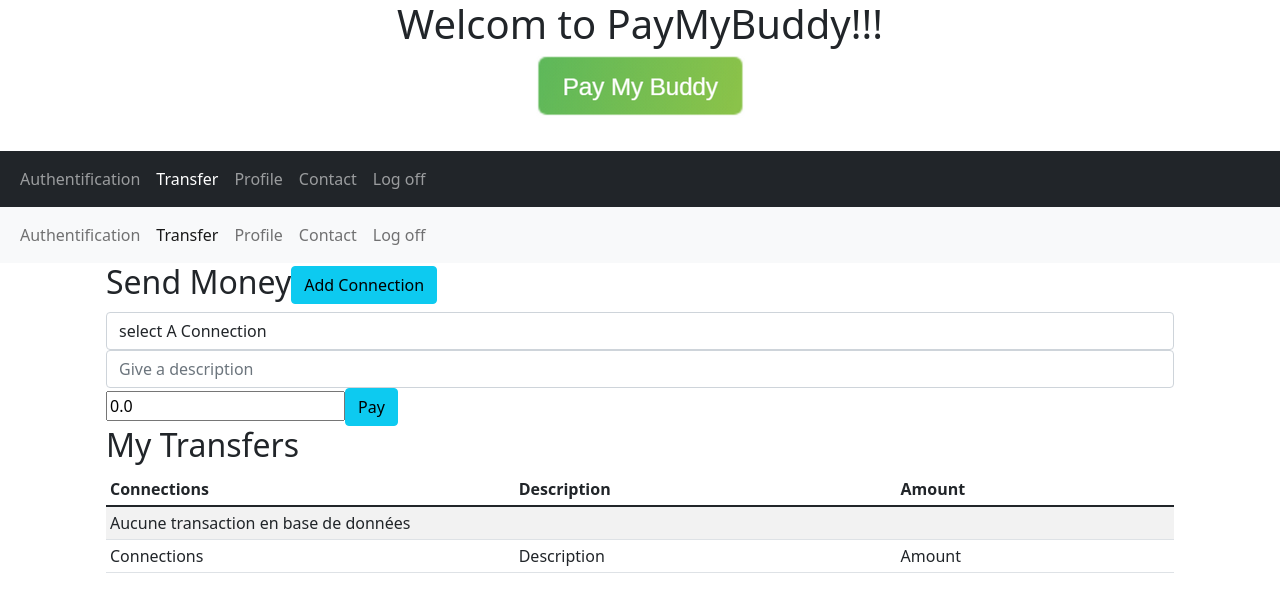
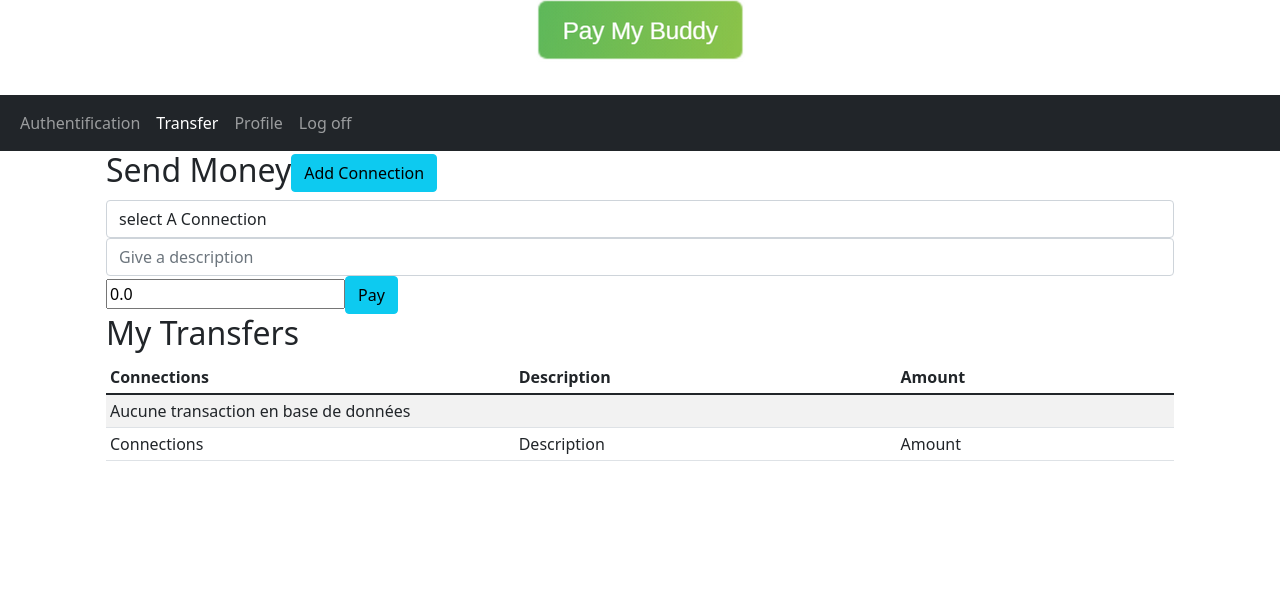
Before and after one commit to PascalChatard/angular_paymybuddy, an Angular app: page / in a window 1280 px wide. Both pictures are taken after a click on the button "Sign in". Shown: the top 612 px of the page. Built offline with nearby package versions, Linux system fonts and the light colour scheme.

Commit message:
Correctif reroutage logoff

```diff
--- a/src/app/app-routing.module.ts
+++ b/src/app/app-routing.module.ts
@@ -9,6 +9,7 @@ import { AuthGuard } from './services/auth-gaurd.service';
 const routes: Routes = [
   { path: 'login', component: LoginComponent },
   { path: 'logoff', component: LogoffComponent },
+  { path: 'profile', redirectTo: 'not-found'},
   { path: 'account', canActivate: [AuthGuard], component: AccountComponent},
   { path: 'account/:id', canActivate: [AuthGuard], component: AccountComponent},
   { path: 'account/connection', component: LoginComponent},
--- a/src/app/app.component.html
+++ b/src/app/app.component.html
@@ -1,37 +1,27 @@
 
 <div class="container-fluid text-center">
+  <div *ngIf="!isUserLogged()">
     <h1>
         Welcom to {{title}}!!!
     </h1>
+  </div>
     <!-- Icone PayMyBuddy -->
     <img class="img-fluid" src="../../assets/icone.png" style="margin-bottom: 2rem;" *ngIf="isUserLogged()"/>
 </div>
 
-<nav class="navbar navbar-expand-lg navbar-dark bg-dark">
+<nav class="navbar navbar-expand-lg navbar-dark bg-dark" *ngIf="isUserLogged()">
   <!-- Navbar content -->
   <div class="container-fluid">
     <ul class="nav navbar-nav">
       <li> <a class="nav-link" routerLink="login" routerLinkActive="active">Authentification</a> </li>
       <li> <a class="nav-link" routerLink="account" routerLinkActive="active">Transfer</a> </li>
-      <li> <a class="nav-link" >Profile</a> </li>
-      <li> <a class="nav-link" >Contact</a> </li>
+      <li> <a class="nav-link" routerLink="profile" routerLinkActive="active">Profile</a> </li>
       <li> <a class="nav-link" routerLink="logoff" routerLinkActive="active">Log off</a> </li>
     </ul>
   </div>
 
 </nav>
 
-<nav class="navbar navbar-expand-lg navbar-light bg-light" *ngIf="isUserLogged()">
-    <div class="container-fluid">
-      <ul class="nav navbar-nav">
-        <li> <a class="nav-link" routerLink="login" routerLinkActive="active">Authentification</a> </li>
-        <li> <a class="nav-link" routerLink="account" routerLinkActive="active">Transfer</a> </li>
-        <li> <a class="nav-link" >Profile</a> </li>
-        <li> <a class="nav-link" >Contact</a> </li>
-        <li> <a class="nav-link" routerLink="logoff" routerLinkActive="active">Log off</a> </li>
-      </ul>
-    </div>
-  </nav>
 
 
 <div class="container">
--- a/src/app/features/logoff/logoff.component.ts
+++ b/src/app/features/logoff/logoff.component.ts
@@ -21,13 +21,13 @@ export class LogoffComponent implements OnInit {
     onSignOut(){
 
         this.authService.signOut();
-        this.router.navigate(['loggin']);
+        this.router.navigate(['login']);
     }
 
 
     onContinue(){
 
-      this.router.navigate(['account']);
+        this.router.navigate(['account']);
     }
 
 }
```
